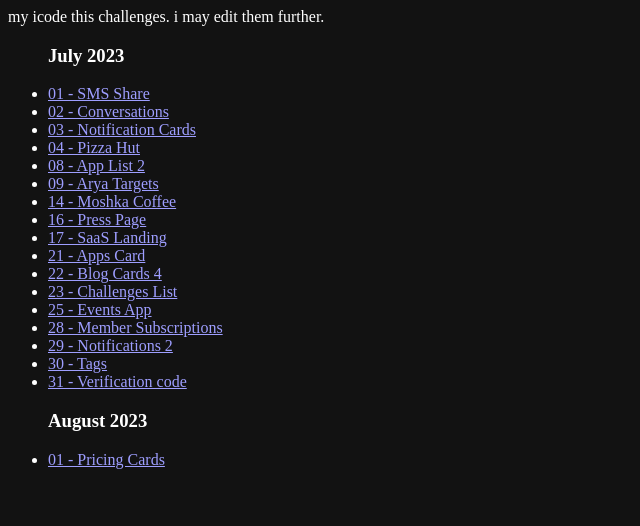
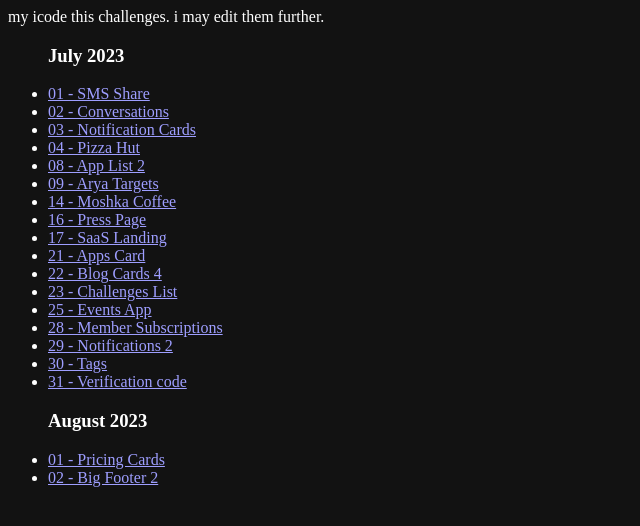
Before and after one commit to reNouAm/icodethis.com, a plain HTML site: page index.html in a window 1280 px wide. Shown: the whole page, without its empty margins (0-640 px from the left). Drawn offline with Linux system fonts and the light colour scheme.

Commit message:
Update index.html

```diff
--- a/index.html
+++ b/index.html
@@ -33,6 +33,7 @@
         <ul>
             <h3>August 2023</h3>
             <li><a href="./230801-pricing-cards/">01 - Pricing Cards</a></li>
+            <li><a href="./230802-big-footer-2">02 - Big Footer 2</a></li>
         </ul>
     </body>
 </html>
```
